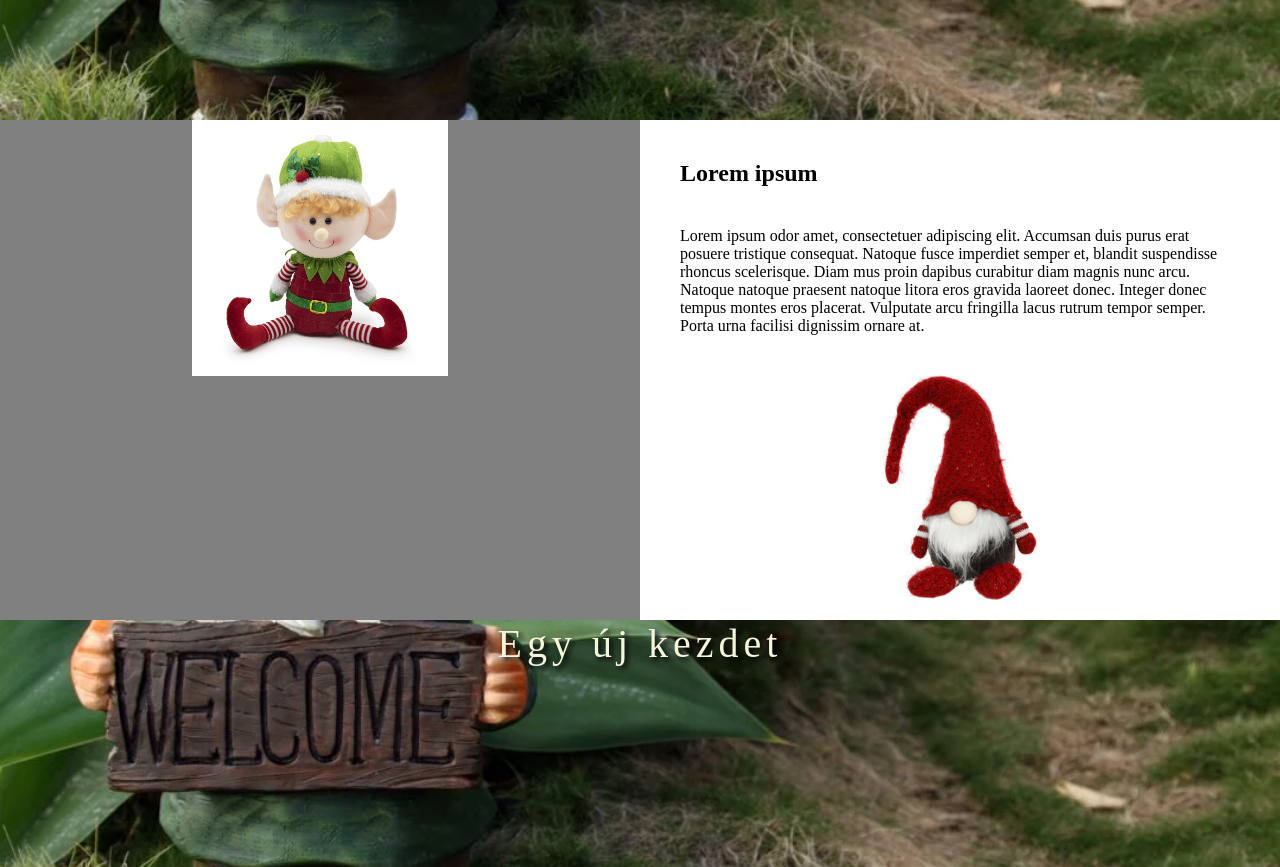
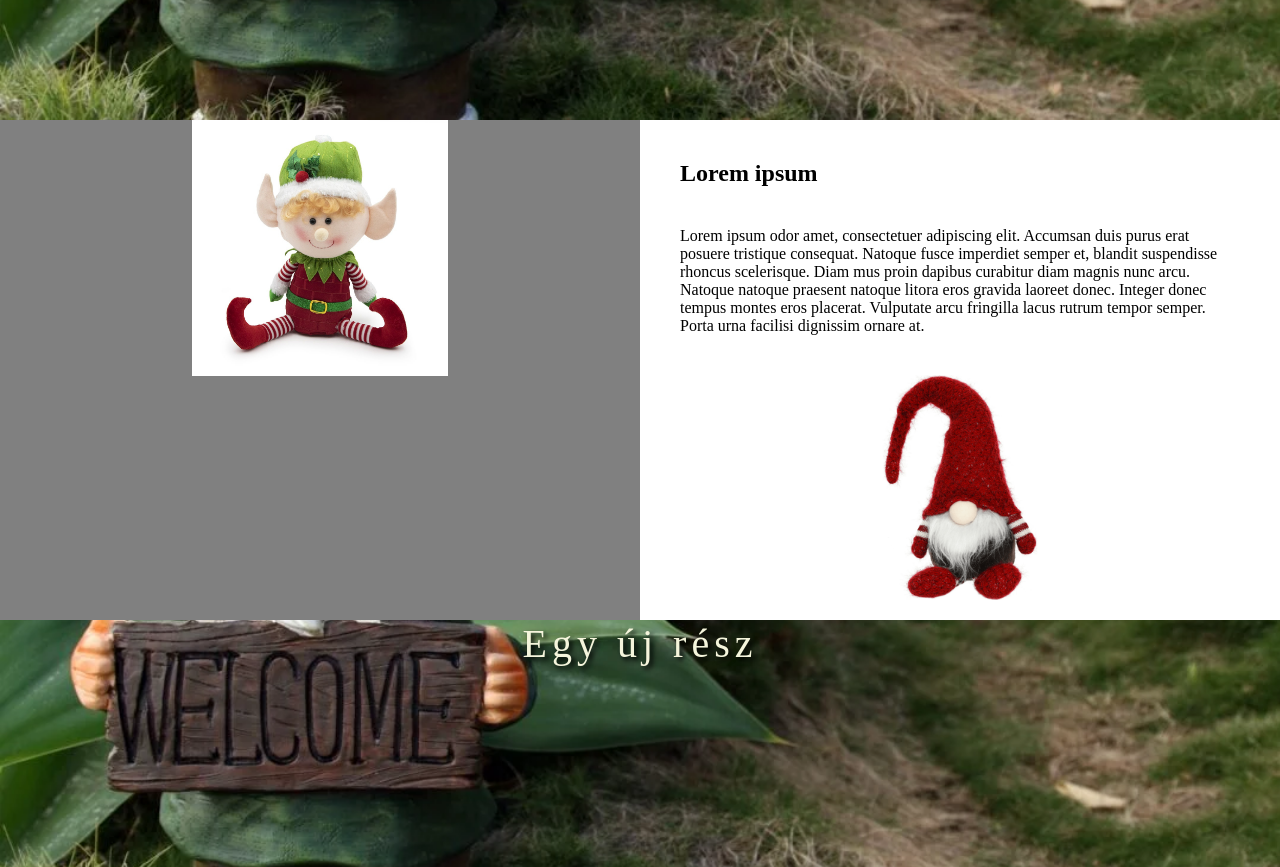
Before and after one commit to tothtamasckik/Ckik_webfejl, a plain HTML site: page css/css gyakorlás/1/enyem/index.html in a window 1280 px wide. Shown: the part 680-1547 px from the top of the page. Drawn offline with Linux system fonts and the light colour scheme.

Commit message:
masodik cimsor modositasa

```diff
--- a/css/css gyakorlás/1/enyem/index.html
+++ b/css/css gyakorlás/1/enyem/index.html
@@ -23,7 +23,7 @@
 			</div>
 		</div>
 		<div class="header">
-				<p>Egy új kezdet</p>
+				<p>Egy új rész</p>
 			</div>
 			<div>
 				<div class="mano2">
```
